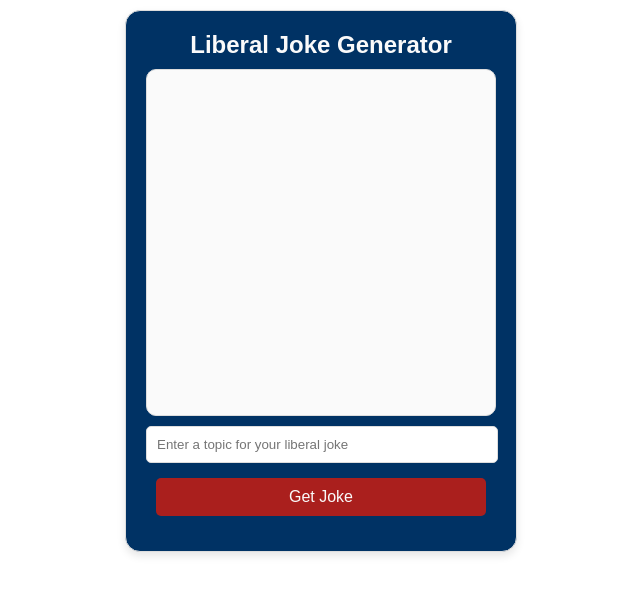
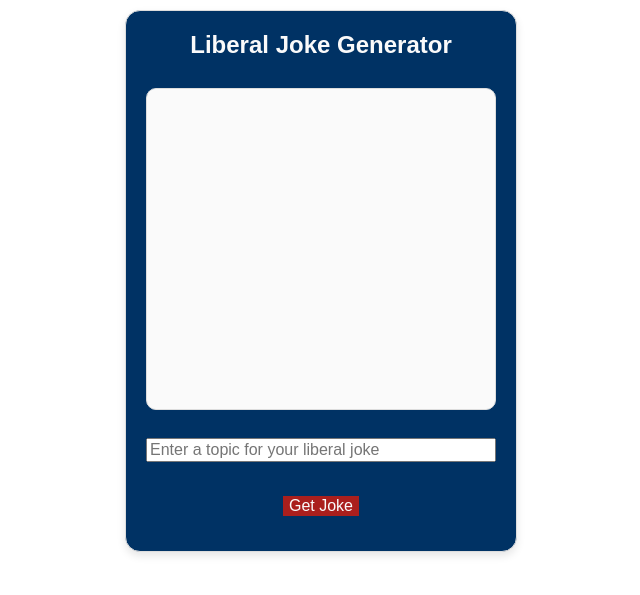
Before and after one commit to redelephantrepublican/joke-assistant, a Flask app: page / in a window 1280 px wide. Shown: the top 595 px of the page, without its empty margins (319-959 px from the left). Run offline with Flask 3, Linux system fonts and the light colour scheme.

Commit message:
Scrollbar update

```diff
--- a/templates/index.html
+++ b/templates/index.html
@@ -71,6 +71,12 @@ body {
     /* Add a border */
     margin-bottom: 10px;
     /* Space below the chatlogs area */
+    max-height: 300px;
+     /* Adjust the height as needed */
+    overflow-y: auto;
+    /* Show scrollbar when needed */
+}
+
 }
 /* Styling for #userInput and buttons */
 #userInput, button {
@@ -87,6 +93,8 @@ body {
 #userInput {
     margin-bottom: 15px;
     /* Add margin at the bottom */
+    font-size: 16px;
+    /* Minimum size to prevent zooming on mobile */
 }
 /* Styling for buttons */
 button {
```
